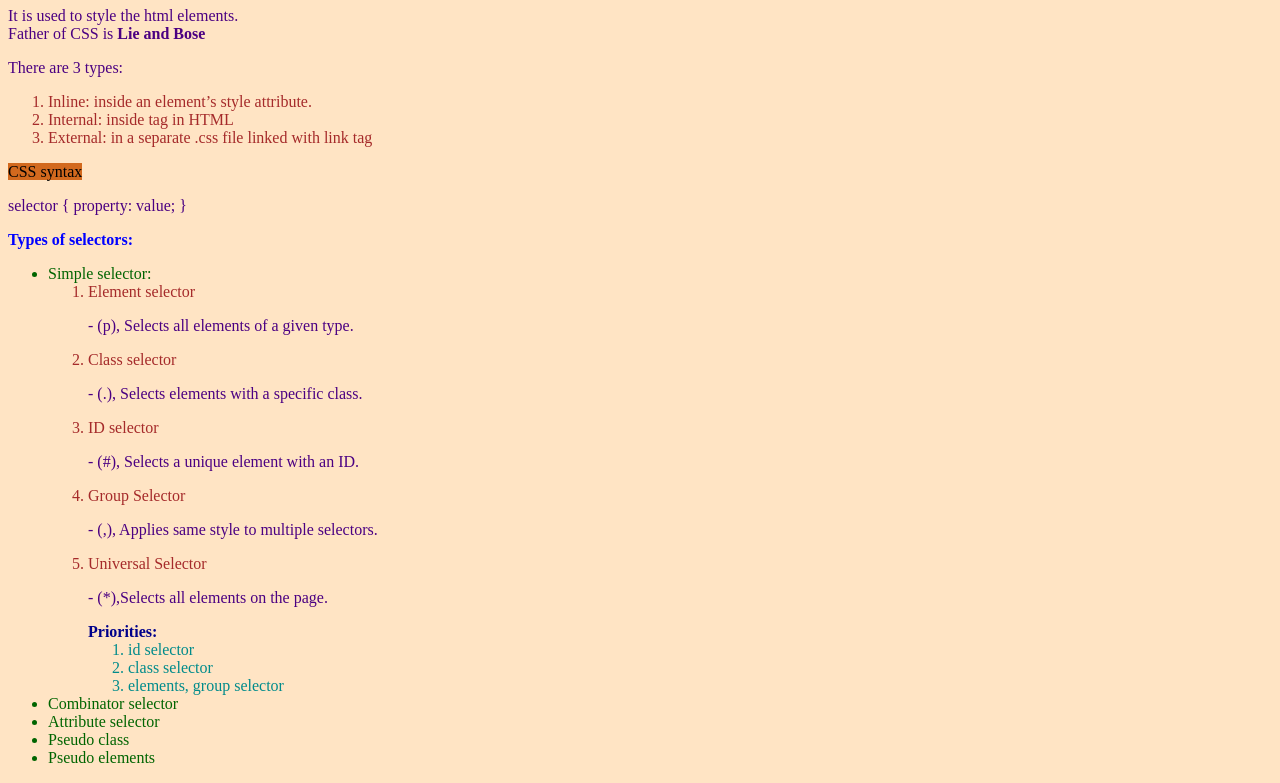
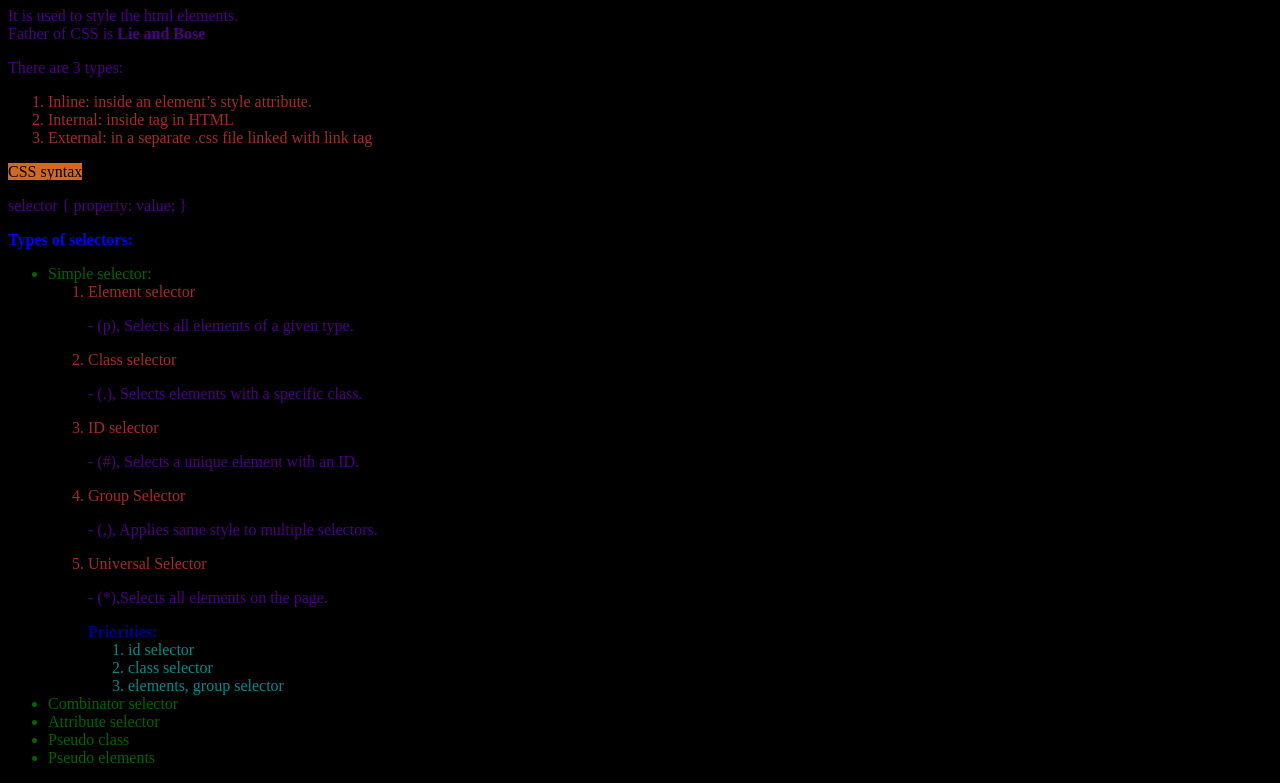
Before and after one commit to rajesh1073/CSS, a plain HTML site: page DAY-1(simple-selectors)/index.html in a window 1280 px wide. Shown: the part 73-856 px from the top of the page. Drawn offline with Linux system fonts and the light colour scheme.

Commit message:
index.html

```diff
--- a/DAY-1(simple-selectors)/index.html
+++ b/DAY-1(simple-selectors)/index.html
@@ -22,7 +22,7 @@
             color: brown;
         }
         *{
-            background-color: bisque;
+            background-color: black;
         }
         .a{
             color: darkblue;
@@ -76,4 +76,5 @@
         <li id="xy">Pseudo elements</li>
     </ul>
 </body>
+
 </html>
```
